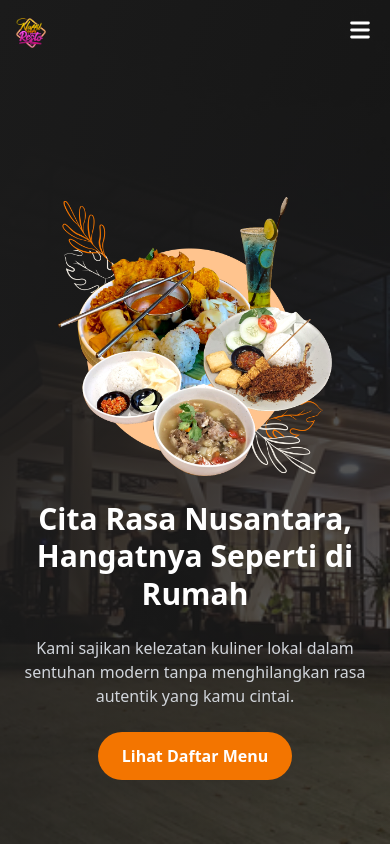
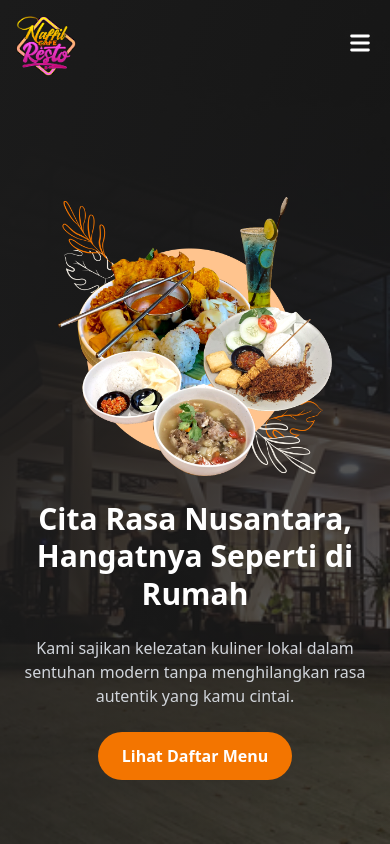
Before and after one commit to izhal27/naffil_menu, a Next.js app: page / in a window 390 px wide. Shown: the top 844 px of the page. Built offline with nearby package versions, Linux system fonts and the light colour scheme.

Commit message:
change icon size for mobile device

```diff
--- a/app/components/Navbar.tsx
+++ b/app/components/Navbar.tsx
@@ -38,7 +38,7 @@ export default function Navbar() {
         </Link>
 
         <Link href="/" className="md:hidden text-2xl font-bold text-white">
-          <Image src={'/images/naffil-logo.png'} width={30} height={30} alt='logo' />
+          <Image src={'/images/naffil-logo.png'} width={60} height={60} alt='logo' />
         </Link>
 
         {/* Desktop Menu */}
```
